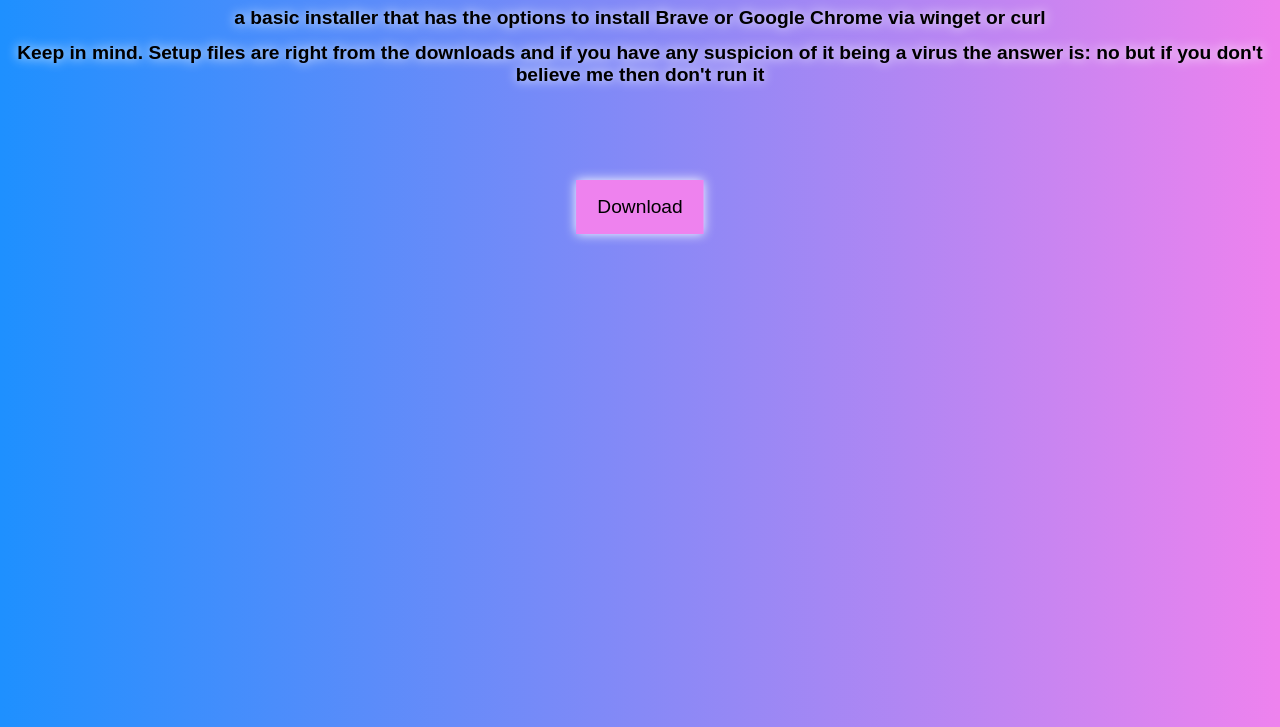
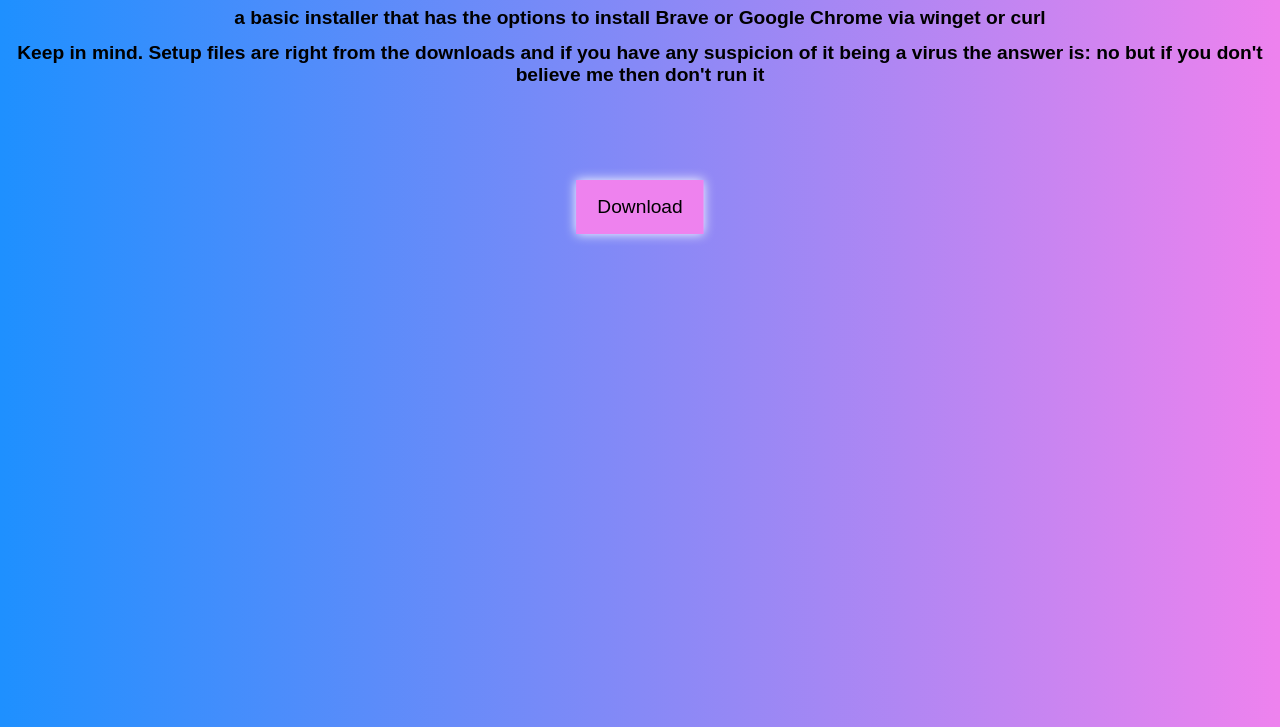
Before and after one commit to Hezcheats/software, a plain HTML site: page index.html in a window 1280 px wide. Shown: the part 73-800 px from the top of the page. Drawn offline with Linux system fonts and the light colour scheme.

Commit message:
Update index.html
removed extra glow as it's ugly

```diff
--- a/index.html
+++ b/index.html
@@ -11,8 +11,8 @@
     </style>
 </head>
 <h1 style="font-size: xx-large; text-align: center; filter:drop-shadow(0 0 6px white)">Installer program works for schools: (atleast mine)</h1>
-<h1 style="font-size:larger; text-align: center; filter:drop-shadow(0 0 6px white)">a basic installer that has the options to install Brave or Google Chrome via winget or curl</h1>
-<h1 style="font-size:larger; text-align: center; filter:drop-shadow(0 0 6px white)">Keep in mind. Setup files are right from the downloads and if you have any suspicion of it being a virus the answer is: no but if you don't believe me then don't run it</h1>
+<h1 style="font-size:larger; text-align: center;">a basic installer that has the options to install Brave or Google Chrome via winget or curl</h1>
+<h1 style="font-size:larger; text-align: center;">Keep in mind. Setup files are right from the downloads and if you have any suspicion of it being a virus the answer is: no but if you don't believe me then don't run it</h1>
 <button style="background-color: violet; color: black; border: 15px solid violet; position:absolute; top: 35%; left: 50%; transform: translate(-50%,-50%); font-size:larger; filter:drop-shadow(0 0 6px white)" id="Download_installer">Download</button>
 <script>
   document.getElementById("Download_installer").addEventListener("click", function() {
```
